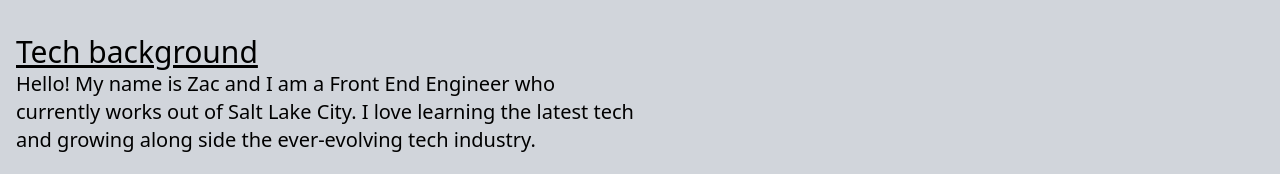
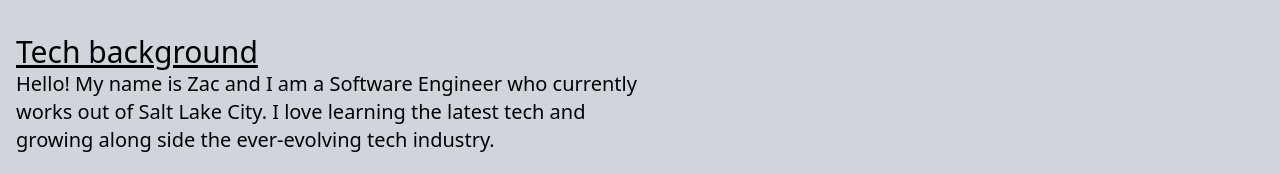
Before and after one commit to Catmanfondue/Zac-Eckert-Portfolio, a Next.js app: page /about in a window 1280 px wide. Shown: the part 158-332 px from the top of the page. Built offline with nearby package versions, Linux system fonts and the light colour scheme; grey boxes are pictures that could not be loaded.

Commit message:
Switch Front End Engineer -> Software Engineer

```diff
--- a/components/Skills/FrontEndTab.tsx
+++ b/components/Skills/FrontEndTab.tsx
@@ -12,7 +12,7 @@ const FrontEndTab = () => {
 			</motion.p>
 
 			<motion.p variants={fadeInUp} className=''>
-				Learning new tech is my favorite part of being a Front End Engineer. The
+				Learning new tech is my favorite part of being a Software Engineer. The
 				first language I learned independently was React. I watched youtube
 				tutorials, attended{' '}
 				<a
--- a/pages/about.tsx
+++ b/pages/about.tsx
@@ -44,10 +44,9 @@ const About: NextPage = () => {
 						<motion.div variants={fadeInUp}>
 							<h2 className='text-xl underline lg:text-3xl'>Tech background</h2>
 							<p className=''>
-								Hello! My name is Zac and I am a Front End Engineer who
-								currently works out of Salt Lake City. I love learning the
-								latest tech and growing along side the ever-evolving tech
-								industry.
+								Hello! My name is Zac and I am a Software Engineer who currently
+								works out of Salt Lake City. I love learning the latest tech and
+								growing along side the ever-evolving tech industry.
 							</p>
 
 							<p className='mt-4 '>
--- a/pages/index.tsx
+++ b/pages/index.tsx
@@ -27,8 +27,8 @@ const Home: NextPage = () => {
 	return (
 		<>
 			<Head>
-				<title>Zac Eckert | Front End Engineer</title>
-				<meta name='description' content='Front End Engineer' />
+				<title>Zac Eckert | Software Engineer</title>
+				<meta name='description' content='Software Engineer' />
 				<link rel='icon' href='/favicon.ico' />
 			</Head>
 
@@ -42,7 +42,7 @@ const Home: NextPage = () => {
 					</motion.div>
 
 					<motion.div className='w-4/5' variants={fadeInUp}>
-						<h2 className=' text-5xl'>Front End Engineer</h2>
+						<h2 className=' text-5xl'>Software Engineer</h2>
 					</motion.div>
 				</motion.div>
 				<motion.div className='rightContent sm:w-1/2'>
```
